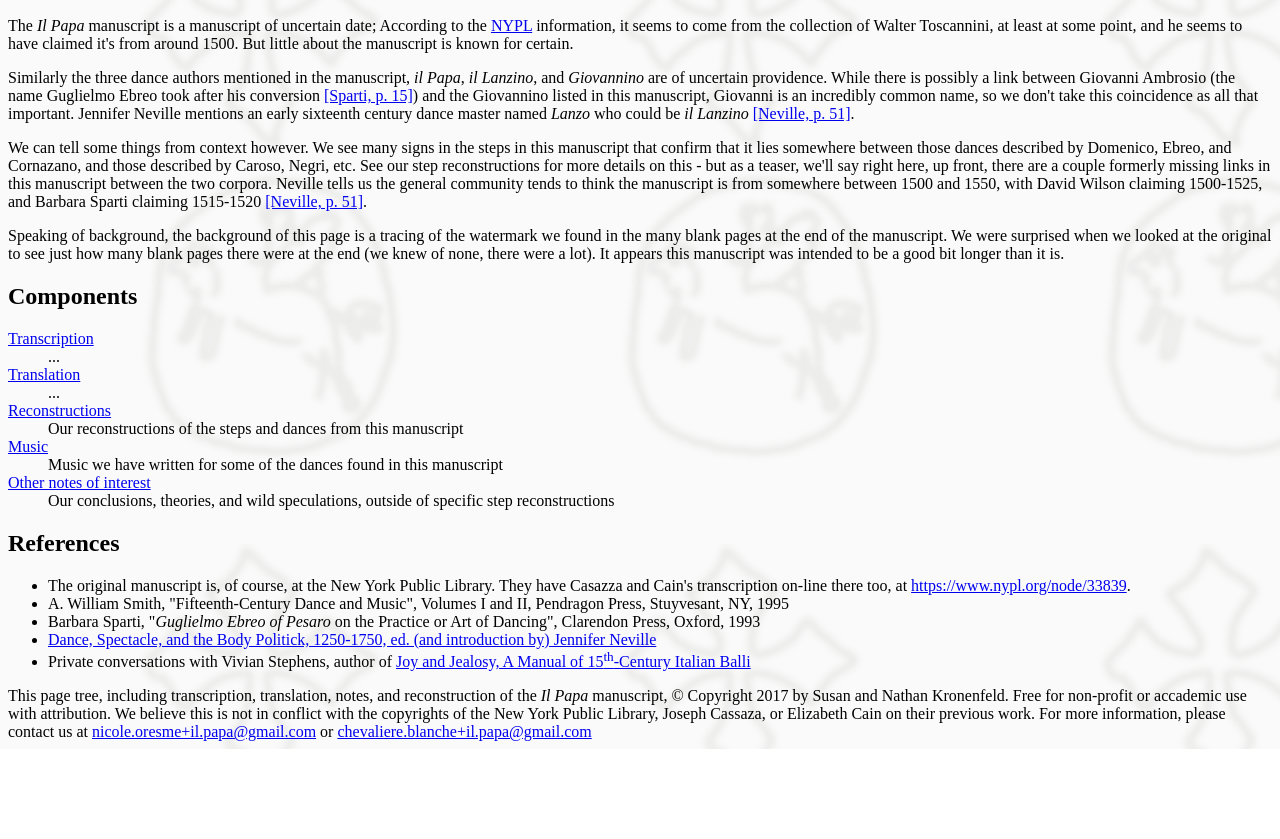
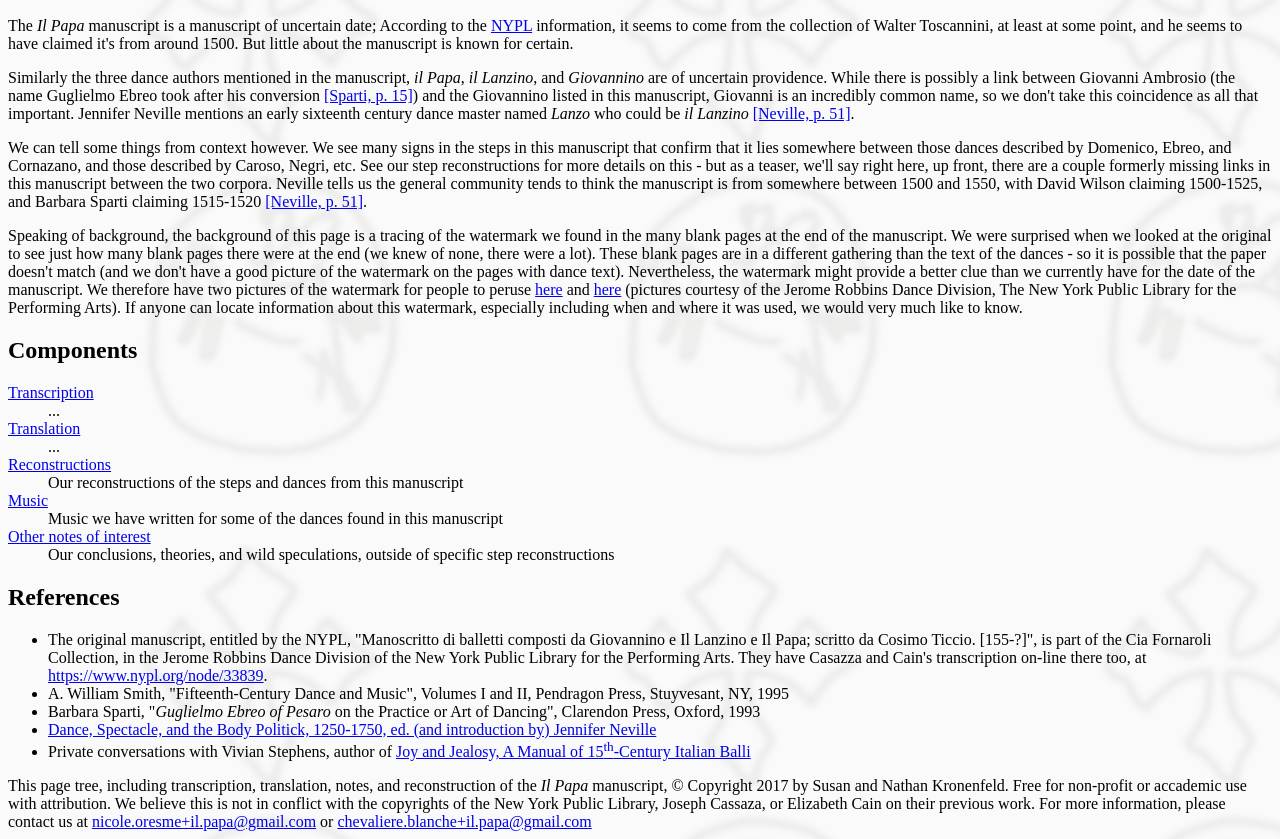
Before and after one commit to rendance/The-Il-Papa-Manuscript, a plain HTML site: page index.html in a window 1280 px wide. Shown: the part 96-935 px from the top of the page. Before the commit the page ends 845 px from the top, so only its background shows below. Drawn offline with Linux system fonts and the light colour scheme.

Commit message:
Update to NYPL references, add watermark pictures

```diff
--- a/index.html
+++ b/index.html
@@ -3,7 +3,7 @@
 	<title>The <em class="foreign">Il Papa</em> manuscript</title>
   </header>
 
-  <body background="watermark.png">
+  <body background="watermark-tracing.png">
 	<h1>The <em class="foreign">Il Papa</em> manuscript</h1>
 
 
@@ -56,8 +56,19 @@
 	  of the watermark we found in the many blank pages at the end of
 	  the manuscript.  We were surprised when we looked at the
 	  original to see just how many blank pages there were at the end
-	  (we knew of none, there were a lot).  It appears this manuscript
-	  was intended to be a good bit longer than it is.
+	  (we knew of none, there were a lot).  These blank pages are in a
+	  different gathering than the text of the dances - so it is
+	  possible that the paper doesn't match (and we don't have a good
+	  picture of the watermark on the pages with dance text).
+	  Nevertheless, the watermark might provide a better clue than we
+	  currently have for the date of the manuscript.  We therefore
+	  have two pictures of the watermark for people to peruse
+	  <a href="./watermark-1.jpg">here</a> and
+	  <a href="./watermark-2.jpg">here</a> (pictures courtesy of the
+	  Jerome Robbins Dance Division, The New York Public Library for
+	  the Performing Arts). If anyone can locate information about
+	  this watermark, especially including when and where it was used,
+	  we would very much like to know.
 	</p>
 
 	<h2>Components</h2>
@@ -93,9 +104,12 @@
 	<h2>References</h2>
 	<ul>
 	  <li id="nypl-ref">
-		The original manuscript is, of course, at the New York Public
-		Library. They have Casazza and Cain's transcription on-line
-		there too, at
+		The original manuscript, entitled by the NYPL, "Manoscritto di
+		balletti composti da Giovannino e Il Lanzino e Il Papa;
+		scritto da Cosimo Ticcio. [155-?]", is part of the Cia
+		Fornaroli Collection, in the Jerome Robbins Dance Division of
+		the New York Public Library for the Performing Arts. They
+		have Casazza and Cain's transcription on-line there too, at
 		<a href="https://www.nypl.org/node/33839">https://www.nypl.org/node/33839</a>.
 	  </li>
 	  <li>A. William Smith, "Fifteenth-Century Dance and Music",
```
Also changed, not shown: watermark-1.jpg (added), watermark-tracing.png (renamed from watermark.png), 1 other file.
